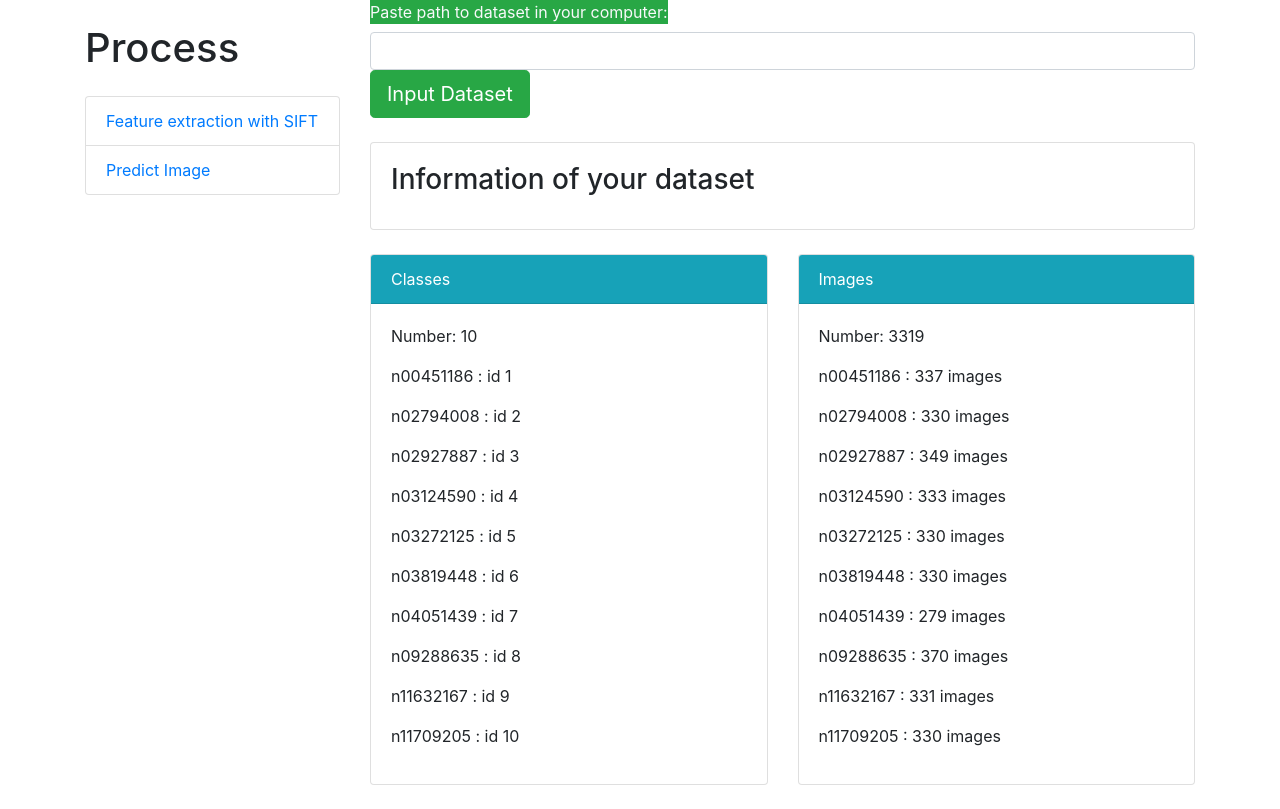
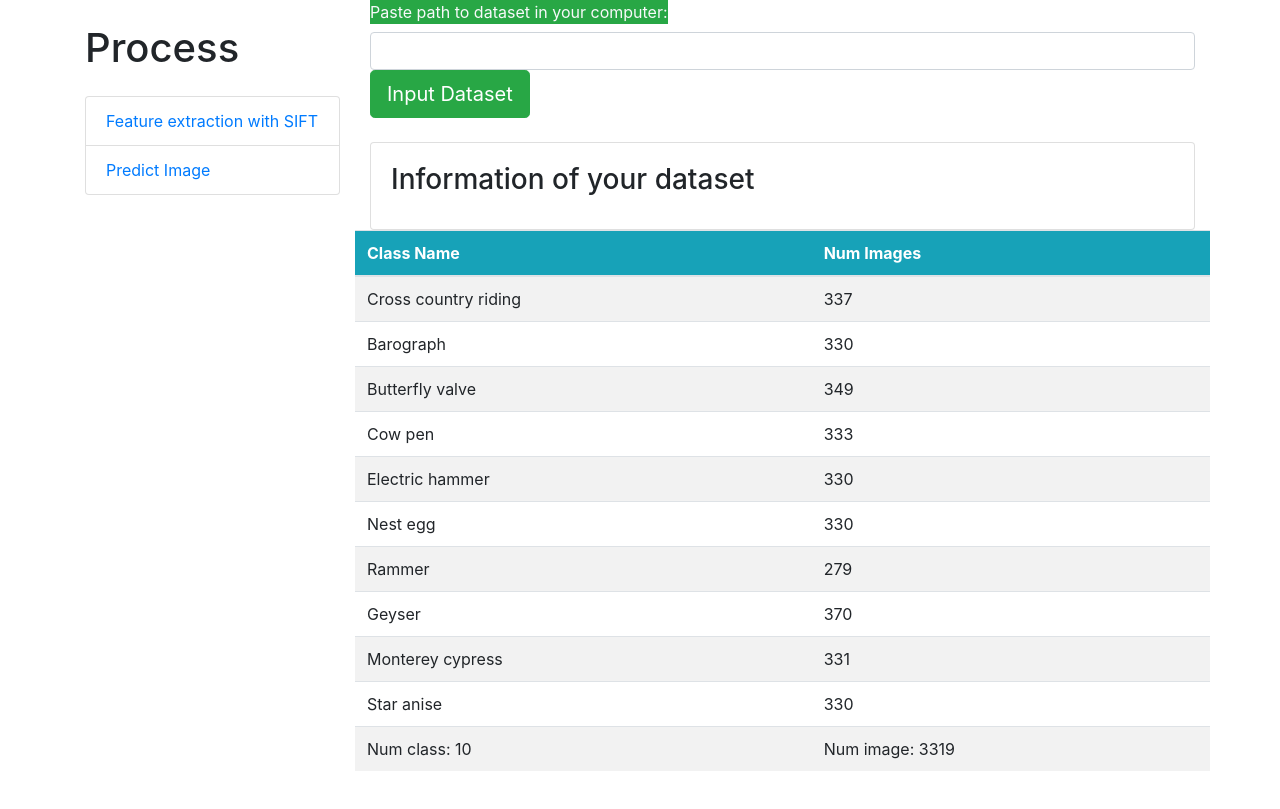
Before and after one commit to neo-nguyen/neosite, a Django app: page /dataset-info/ in a window 1280 px wide. After the commit the page ends 771 px from the top, so only its background shows below. Run offline with Django 3.2, Linux system fonts and the light colour scheme; data comes from the database, SQL or seed files in the repository; both versions use the stored data as it was after the commit; parts of the project's set-up code (start-up, migrations or seed data) failed here and were passed over; some libraries are stand-ins or nearby versions.

Commit message:
add data imagenet-v2-300, replace label name

```diff
--- a/svm/myprocess.py
+++ b/svm/myprocess.py
@@ -36,7 +36,7 @@ load the kmeans from disk
 
 
 def load_kmeans():
-    path = 'flower1-kmeans-10000.sav'
+    path = 'imagenet-v2-300-kmeans-25000.sav'
     loaded_kmeans = joblib.load(path)
     return loaded_kmeans
 
@@ -48,7 +48,7 @@ return ndarray 1D len = k
 
 
 def create_histogram(des, kmeans):
-    k = 10000
+    k = 25000
     his = np.zeros(k)
     if des is not None:
         for f in des:
@@ -62,6 +62,6 @@ load the model from disk
 
 
 def load_svm():
-    path = 'flower1-svm-10000.sav'
+    path = 'imagenet-v2-300-svm-25000.sav'
     loaded_svm = joblib.load(path)
     return loaded_svm
--- a/svm/templates/svm/dataset_info.html
+++ b/svm/templates/svm/dataset_info.html
@@ -21,7 +21,6 @@
                     <input type="submit" class="btn btn-success btn-lg fa" value="Input Dataset">
                 </form>
 
-
                 <div class="card mt-4">
                     <div class="card-body">
                         <h3 class="card-title">Information of your dataset</h3>
@@ -31,39 +30,30 @@
 
                 <div class="row">
 
-                    <div class="col-lg-6">
-                        <div class="card  card-outline-secondary my-4">
-                            <div class="card-header bg-info text-white">
-                                Classes
-                            </div>
-                            <div class="card-body">
-                                <p>Number: {{ label_nums }}</p>
-                                {% for label in labels %}
-                                <p>
-                                    <td> {{ label.label_name }} </td>
-                                    <td>: id {{ label.id }} </td>
-                                </p>
-                                {% endfor %}
-                            </div>
-                        </div>
-                    </div>
+                    <table class="table table-striped">
+                        <thead>
+                            <tr class="bg-info text-white">
+                                <th scope="col">Class Name</th>
+                                <th scope="col">Num Images</th>
+                            </tr>
+                        </thead>
 
-                    <div class="col-lg-6">
-                        <div class="card card-outline-secondary my-4">
-                            <div class="card-header bg-info text-white">
-                                Images
-                            </div>
-                            <div class="card-body">
-                                <p>Number: {{ image_nums }}</p>
-                                {% for key, value in image_count_by_label.items %}
-                                <p>
-                                    <td> {{ key }} </td>
-                                    <td>: {{ value }} images</td>
-                                </p>
-                                {% endfor %}
-                            </div>
-                        </div>
-                    </div>
+                        <tbody>
+                            {% for key, value in image_count_by_label.items %}
+                            <tr>
+                                <td>{{ key }}</td>
+                                <td>{{ value }}</td>
+                            </tr>
+                            {% endfor %}
+
+                            <tr>
+                                <td>Num class: {{ label_nums }}</td>
+                                <td>Num image: {{ image_nums }}</td>
+                            </tr>
+                        </tbody>
+
+                    </table>
+
                 </div>
             </div>
 
--- a/svm/views.py
+++ b/svm/views.py
@@ -22,6 +22,29 @@ def index(request):
     return HttpResponse("Welcome my app!")
 
 
+"""replace name label"""
+
+
+def replace_label_name(old_name):
+    replace = {
+        'n11632167': 'Monterey cypress',
+        'n11709205': 'Star anise',
+        'n09288635': 'Geyser',
+        'n04051439': 'Rammer',
+        'n03819448': 'Nest egg',
+        'n03272125': 'Electric hammer',
+        'n03124590': 'Cow pen',
+        'n02927887': 'Butterfly valve',
+        'n02794008': 'Barograph',
+        'n00451186': 'Cross country riding',
+    }
+
+    if replace[old_name]:
+        return replace[old_name]
+    else:
+        return old_name
+
+
 """from a valid dataset_path
 read names of label -> add to DB"""
 
@@ -32,7 +55,8 @@ def create_labels(dataset_path):
     if subdirs:
         Label.objects.all().delete()
         for subdir in subdirs:
-            label = Label(label_name=subdir.parts[-1])
+            label_name = subdir.parts[-1]
+            label = Label(label_name=label_name)
             label.save()
 
 
@@ -111,12 +135,16 @@ def dataset_info(request):
         messages.success(request, 'Read dataset successfully!')
 
     labels, label_nums = Label.objects.all(), Label.objects.count()
+
     image_nums = Image.objects.count()
 
     image_count = Label.objects.annotate(num_images=Count('image'))
+
+    # build a dic {label name: num image}
     image_count_by_label = {}
     for i in range(len(image_count)):
-        image_count_by_label[image_count[i]] = image_count[i].num_images
+        image_count_by_label[replace_label_name(
+            image_count[i].label_name)] = image_count[i].num_images
 
     context = {
         'labels': labels,
@@ -162,6 +190,7 @@ def upload_picture(request):
         context = {
             'picture_url': picture_url,
             'label_predict': label.label_name,
+            'real_label_name': replace_label_name(label.label_name),
         }
 
         return render(request, 'svm/upload_picture.html', context)
@@ -180,7 +209,6 @@ def show_picture(request):
     his = mp.create_histogram(des, loaded_kmeans)
     loaded_svm = mp.load_svm()
 
-
     label_id = loaded_svm.predict(his.reshape(1, -1))
     label = Label.objects.get(id=label_id)
 
```
Also changed, not shown: svm/templates/svm/upload_picture.html (+8 -7 lines), db.sqlite3, svm/models.py (line endings or trailing spaces), 5 other files.
